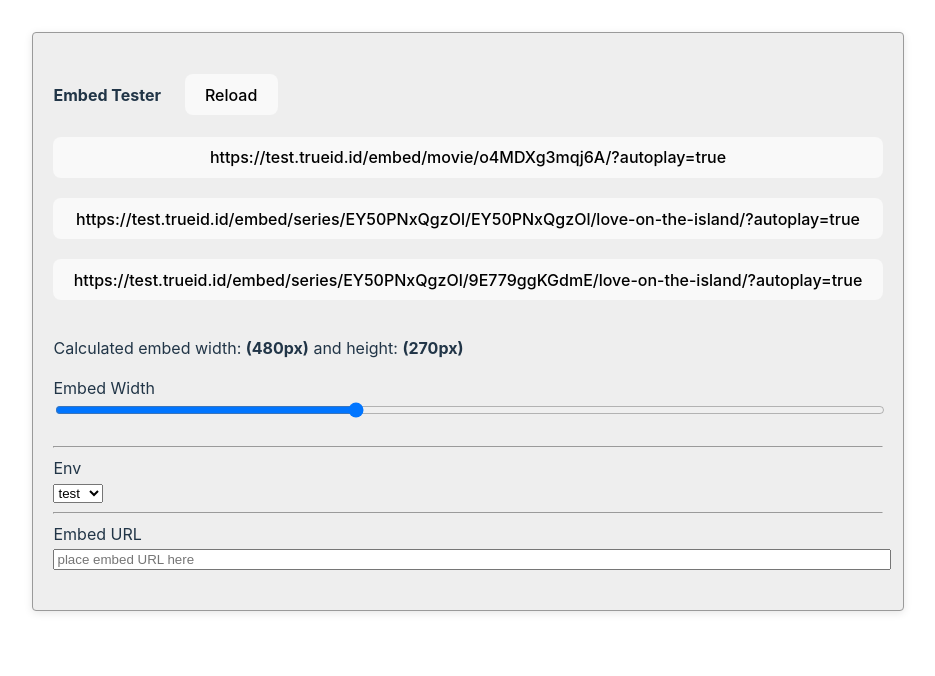
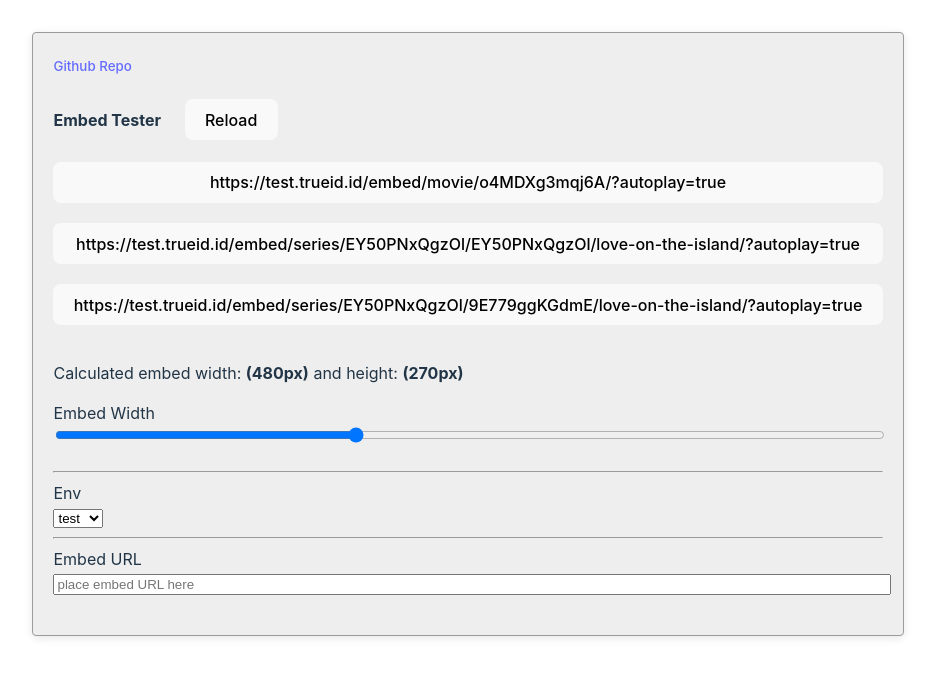
Before and after one commit to tapornanan/embed-playground, a Vue app: page / in a window 1280 px wide. Shown: the top 676 px of the page, without its empty margins (172-1107 px from the left). Built offline with nearby package versions, Linux system fonts and the light colour scheme.

Commit message:
feat: :sparkles: add github repo

```diff
--- a/index.html
+++ b/index.html
@@ -4,7 +4,7 @@
     <meta charset="UTF-8" />
     <link rel="icon" type="image/svg+xml" href="/vite.svg" />
     <meta name="viewport" content="width=device-width, initial-scale=1.0" />
-    <title>Vite + Vue + TS</title>
+    <title>Embed Playground</title>
   </head>
   <body>
     <div id="app"></div>
--- a/src/App.vue
+++ b/src/App.vue
@@ -42,6 +42,9 @@ export default {
 <template>
   <div class="container">
     <section>
+      <small>
+        <a href="https://github.com/tapornanan/embed-playground" target="_blank">Github Repo</a>
+      </small>
       <h4>Embed Tester <button @click="onReload">Reload</button></h4>
 
       <div v-for="link in links" :key="link">
```
